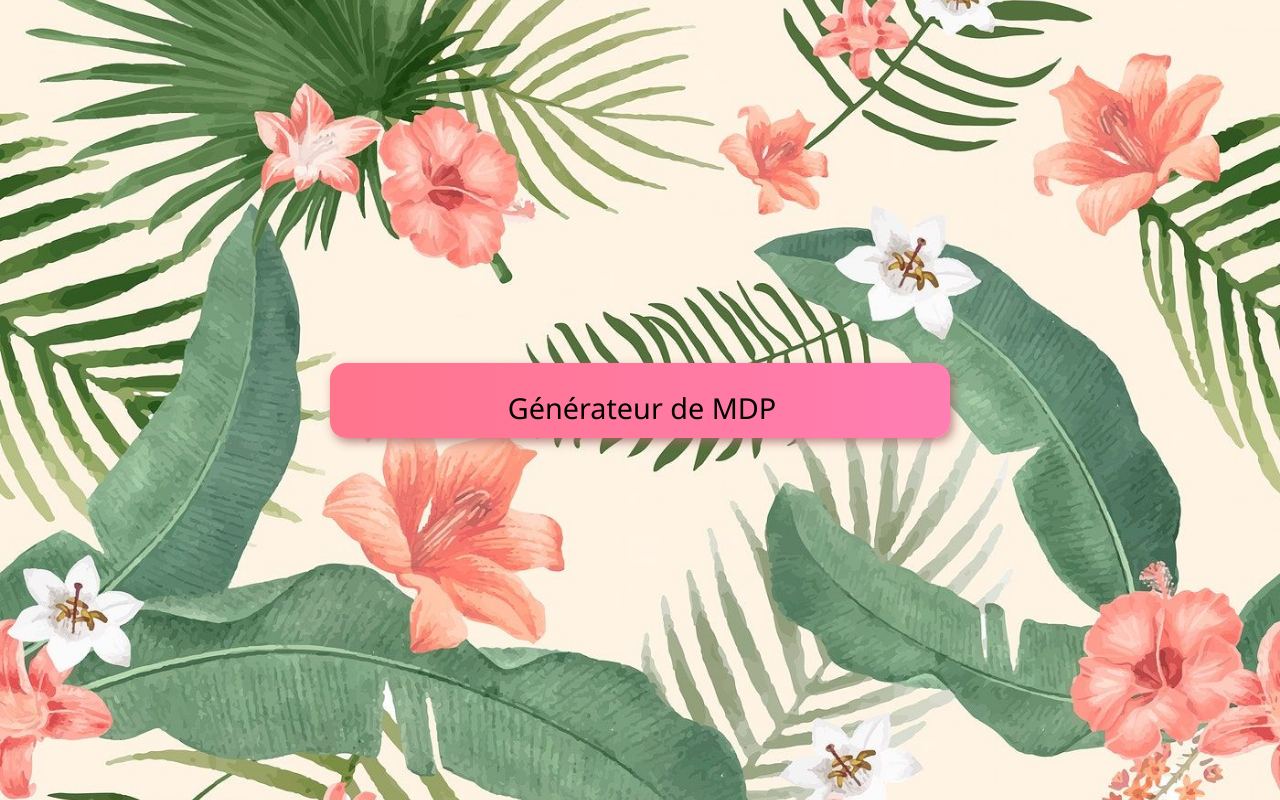
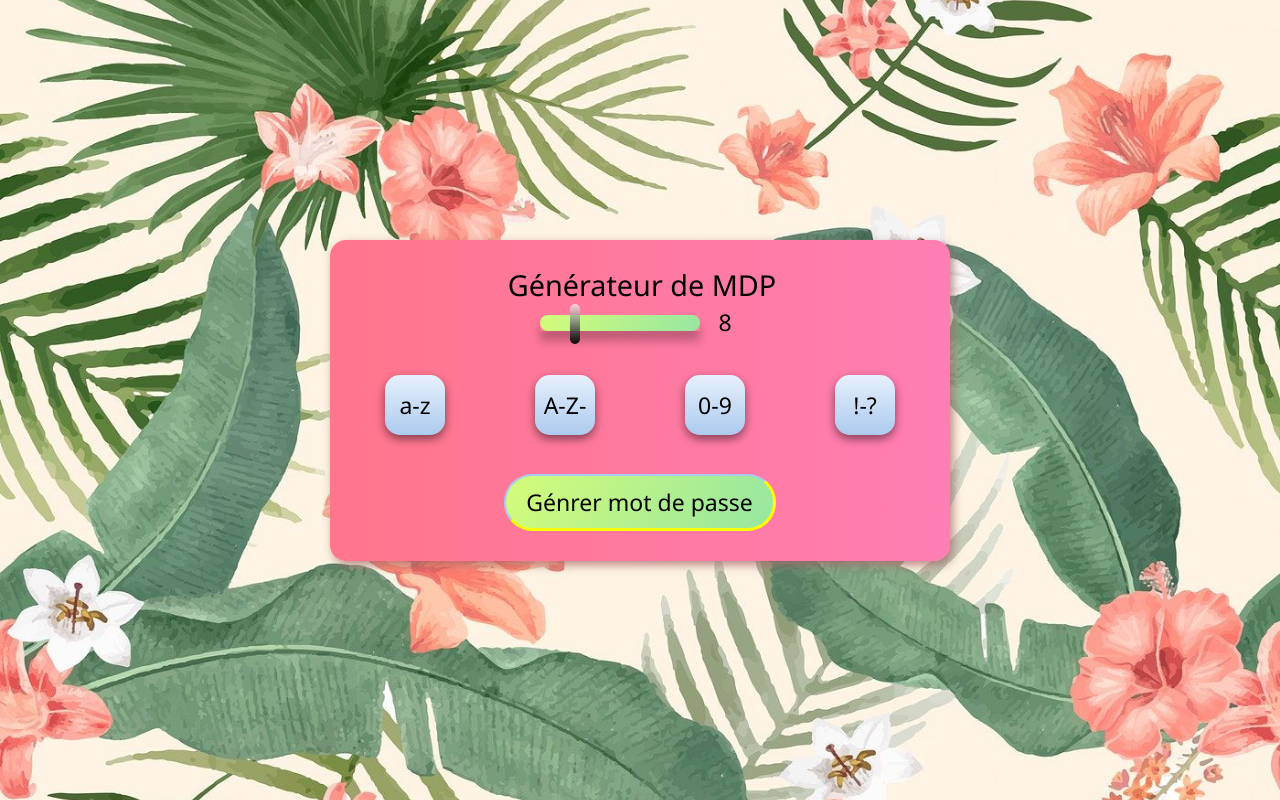
Before and after one commit to Coucodeur/testjavacomplet, a plain HTML site: page 3 - DATA/1 - Cours/password-maker/index.html in a window 1280 px wide. Drawn offline with Linux system fonts and the light colour scheme.

Commit message:
arret a 2H45 password generator

```diff
--- a/3 - DATA/1 - Cours/password-maker/index.html
+++ b/3 - DATA/1 - Cours/password-maker/index.html
@@ -12,6 +12,23 @@
 
     <div class="app">
         <input type="text" id="password-output" value="Générateur de MDP" readonly>
+        <input type="range" id="password-length" min="4" max="24" value="8" value="8"
+        readonly oninput="document.getElementById('display-password-length').value=this.value">
+        <input type="text" id="display-password-length" value="8">
+        <div class="checkbox-container">
+            <input type="checkbox" id="lowercase">
+            <label for="lowercase">a-z</label>
+
+            <input type="checkbox" id="uppercase">
+            <label for="uppercase">A-Z-</label>
+
+            <input type="checkbox" id="number">
+            <label for="number">0-9</label>
+
+            <input type="checkbox" id="symbols">
+            <label for="symbols">!-?</label>
+        </div>
+        <button id="generateButton">Génrer mot de passe</button>
 
     </div>
     <script src="./index.js"></script>
--- a/3 - DATA/1 - Cours/password-maker/index.js
+++ b/3 - DATA/1 - Cours/password-maker/index.js
@@ -0,0 +1 @@
+// on s'est arrété à 2H45
```
